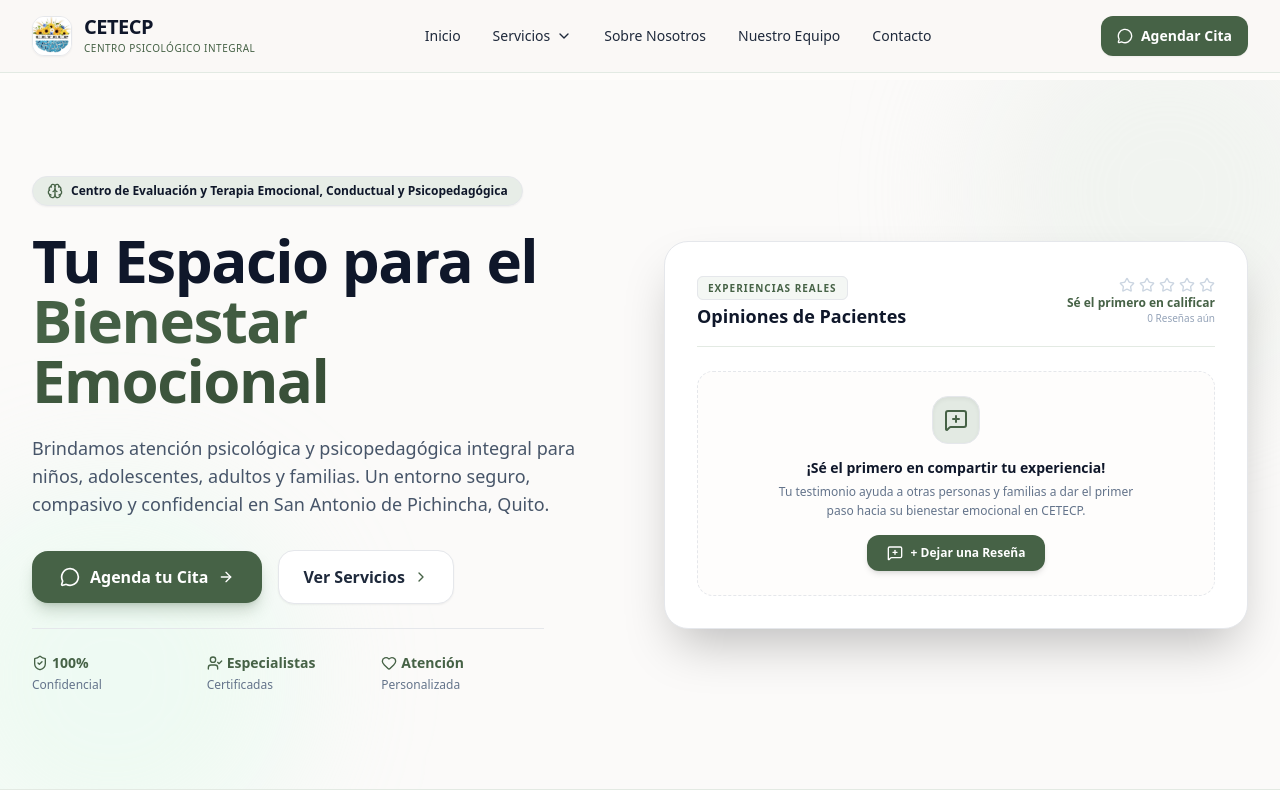
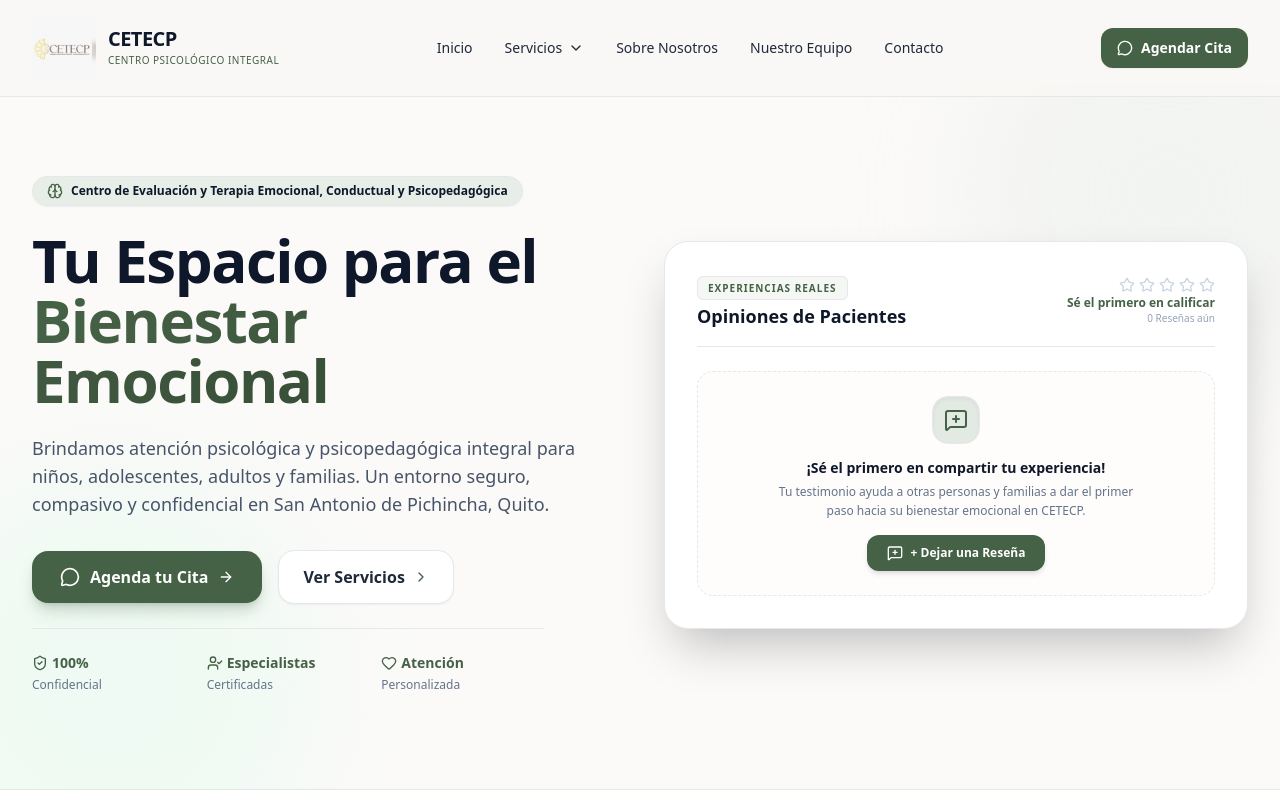
Before and after one commit to carlosulcuango/Cetecp, a React (Vite) app: page / in a window 1280 px wide. Shown: the top 800 px of the page. Built offline with nearby package versions, Linux system fonts and the light colour scheme.

Commit message:
Actualizacion de imagen de logo y aumento de tamano en Navbar

```diff
--- a/src/components/Navbar.tsx
+++ b/src/components/Navbar.tsx
@@ -109,9 +109,9 @@ export const Navbar: React.FC<NavbarProps> = ({ onSelectServiceCategory, onOpenW
             className="flex items-center gap-3 group focus:outline-none"
           >
             <img
-              src={CETECP_INFO.logoUrl}
+              src="/images/logo.jpeg"
               alt={CETECP_INFO.fullName}
-              className="w-10 h-10 rounded-xl object-cover shadow-sm border border-sage-200 group-hover:scale-105 transition-transform"
+              className="h-14 md:h-16 w-auto object-contain group-hover:scale-105 transition-transform"
             />
             <div className="flex flex-col">
               <span className="font-bold text-xl tracking-tight text-slateCustom-900 leading-none">
```
Also changed, not shown: public/images/logo.jpeg.
